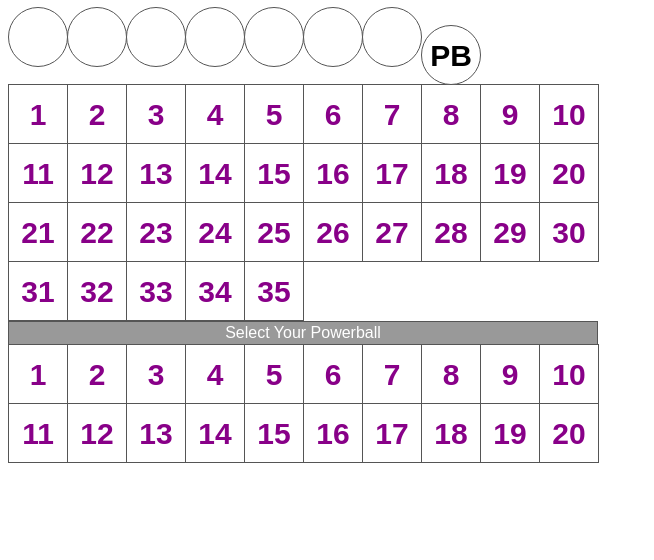
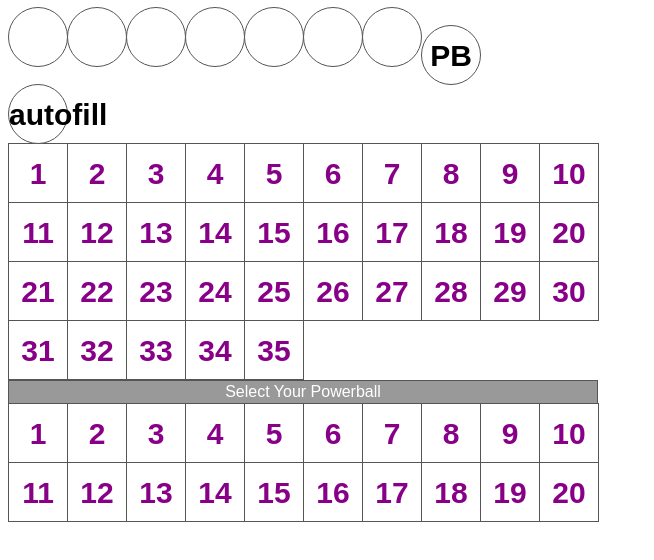
Before and after one commit to twomarktwo/tabcorp-demo, a React (Create React App) app: page / in a window 1280 px wide. Shown: the top 560 px of the page, without its empty margins (0-654 px from the left). Built offline with nearby package versions, Linux system fonts and the light colour scheme.

Commit message:
Migrated App from FunctionalComponent to Component
Added mock 'autofill' button and 'autofill' handler for the click

```diff
--- a/src/components/App/App.css
+++ b/src/components/App/App.css
@@ -10,3 +10,22 @@
   clear: both;
   padding: 2px
 }
+
+.circle-button {
+  background: #fff;
+  color: #000;
+  border: 1px solid #555;
+  border-radius: 50%;
+  font-size: 30px;
+  font-weight: bold;
+  line-height: 60px;
+  height: 60px;
+  margin-right: -1px;
+  margin-top: -1px;
+  padding: 0;
+  text-align: center;
+  width: 60px;
+  cursor: pointer;
+  display: table-cell;
+  position: relative;
+}
--- a/src/components/App/App.tsx
+++ b/src/components/App/App.tsx
@@ -1,27 +1,53 @@
 import React from 'react';
 import './App.css';
-import {LottoPickGrid} from '../LottoPickGrid/LottoPickGrid';
-import {PickedBall} from '../PickedBall/PickedBall';
+import { LottoPickGrid } from '../LottoPickGrid/LottoPickGrid';
+import { PickedBall } from '../PickedBall/PickedBall';
 
-const App: React.FC = () => {
+interface ApplicationState {
+  selectedValues: number[]
+  selectedPowerBall: number | null
+}
 
+interface ApplicationProps {
+}
+
+class App extends React.Component<ApplicationProps, ApplicationState> {
+  constructor(props: ApplicationProps) {
+    super(props);
+    this.state = {
+      selectedValues: [],
+      selectedPowerBall: null,
+    };
+  }
+
+  render() {
     return (
       <div className="app">
         <div className="picked-row">
-        <PickedBall pickedNumber={null} emptyValue=" " />
-        <PickedBall pickedNumber={null} emptyValue=" " />
-        <PickedBall pickedNumber={null} emptyValue=" " />
-        <PickedBall pickedNumber={null} emptyValue=" " />
-        <PickedBall pickedNumber={null} emptyValue=" " />
-        <PickedBall pickedNumber={null} emptyValue=" " />
-        <PickedBall pickedNumber={null} emptyValue=" " />
-        <PickedBall pickedNumber={null} emptyValue="PB" />
+          <PickedBall pickedNumber={this.state.selectedValues.length - 1 >= 0 ? this.state.selectedValues[0] : null} emptyValue=" " />
+          <PickedBall pickedNumber={this.state.selectedValues.length - 1 >= 1 ? this.state.selectedValues[1] : null} emptyValue=" " />
+          <PickedBall pickedNumber={this.state.selectedValues.length - 1 >= 2 ? this.state.selectedValues[2] : null} emptyValue=" " />
+          <PickedBall pickedNumber={this.state.selectedValues.length - 1 >= 3 ? this.state.selectedValues[3] : null} emptyValue=" " />
+          <PickedBall pickedNumber={this.state.selectedValues.length - 1 >= 4 ? this.state.selectedValues[4] : null} emptyValue=" " />
+          <PickedBall pickedNumber={this.state.selectedValues.length - 1 >= 5 ? this.state.selectedValues[5] : null} emptyValue=" " />
+          <PickedBall pickedNumber={this.state.selectedValues.length - 1 >= 6 ? this.state.selectedValues[6] : null} emptyValue=" " />
+        <PickedBall pickedNumber={this.state.selectedPowerBall} emptyValue="PB" />
         </div>
-      <LottoPickGrid startNumber={1} endNumber={35} cellsPerRow={10} />
+        <button className={"circle-button"} onClick={() => this.handleAutofillClick()}>autofill</button>
+        <LottoPickGrid startNumber={1} endNumber={35} cellsPerRow={10} selectedNumbers={this.state.selectedValues} />
         <div className="select-powerball-seperator">Select Your Powerball</div>
-      <LottoPickGrid startNumber={1} endNumber={20} cellsPerRow={10} />
+        <LottoPickGrid startNumber={1} endNumber={20} cellsPerRow={10} selectedNumbers={this.state.selectedPowerBall !== null ? [this.state.selectedPowerBall] : []}/>
       </div>
     );
   }
 
+  handleAutofillClick() {
+    // Mock setting the state
+    this.setState({
+      selectedValues: [13],
+      selectedPowerBall: 10
+    });
+  }
+}
+
 export default App;
```
Lines whose indentation alone changed are shown as unchanged.
